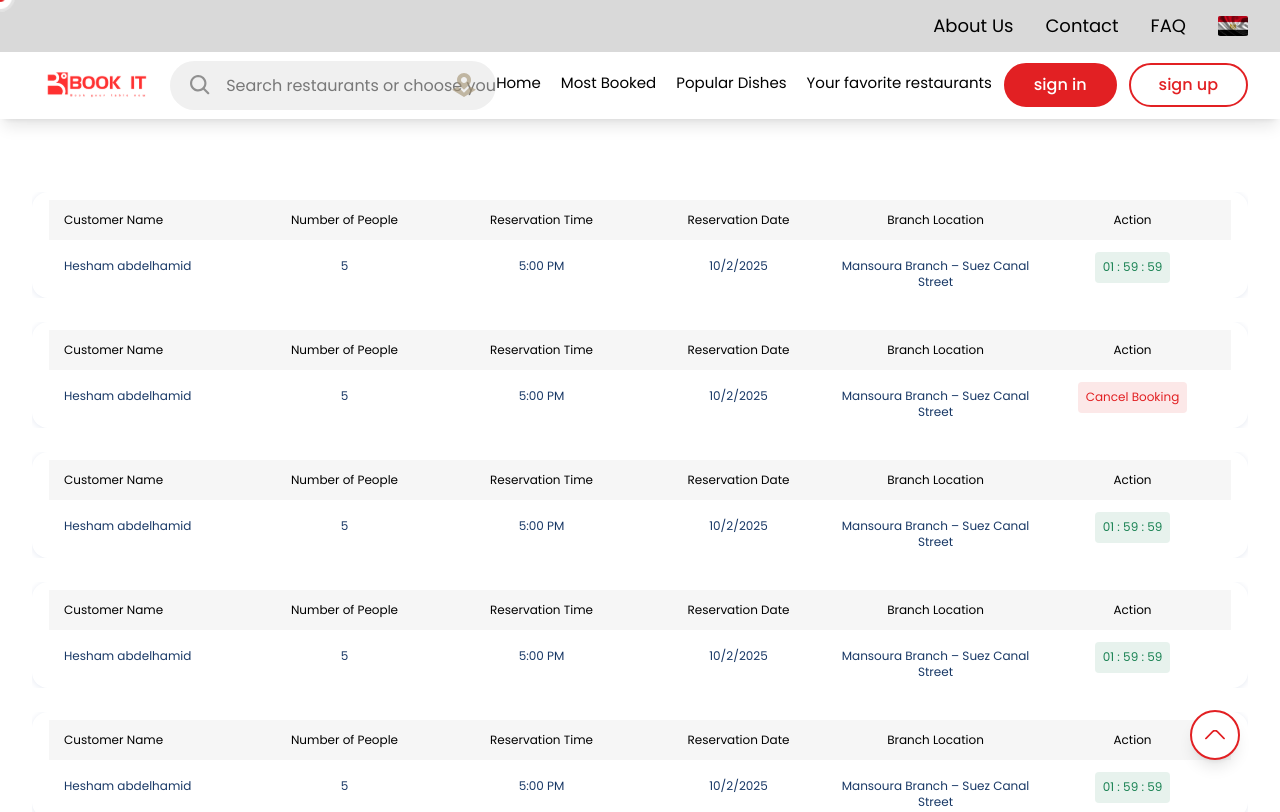
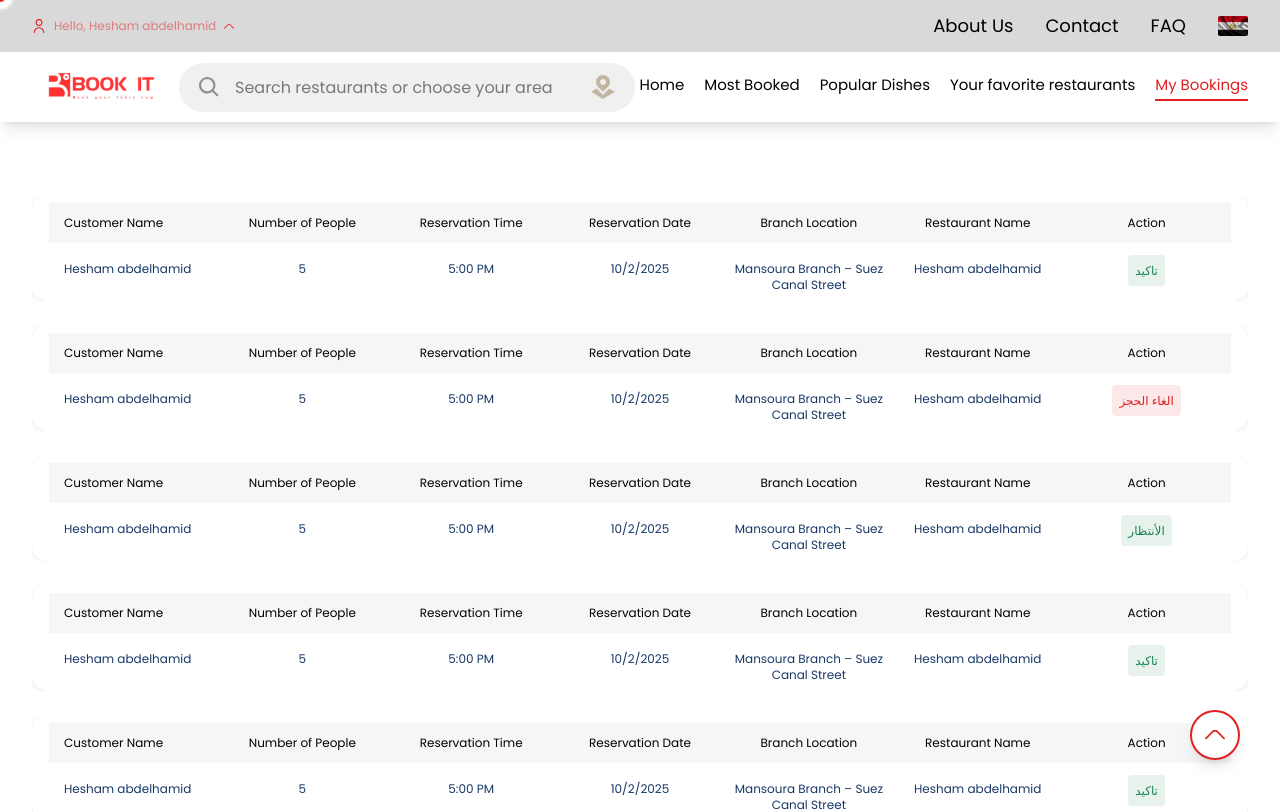
Before and after one commit to youseframy367/BookIt, a Next.js app: page /my-bookits in a window 1280 px wide. Shown: the top 812 px of the page. Built offline with nearby package versions, Linux system fonts and the light colour scheme.

Commit message:
update page my bookits

```diff
--- a/app/(main)/context/BookingContext.tsx
+++ b/app/(main)/context/BookingContext.tsx
@@ -18,7 +18,7 @@ export function BookingProvider({ children }: { children: React.ReactNode }) {
     const [selectedDate, setSelectedDate] = useState<Date | null>(new Date());
     const [selectedTime, setSelectedTime] = useState<Dayjs | null>(dayjs());
     const [selectedUser, setSelectedUser] = useState<string | null>(null);
-    const [activeUser, setActiveUser] = useState<boolean>(false);
+    const [activeUser, setActiveUser] = useState<boolean>(true);
 
     return (
         <BookingContext.Provider value={{ activeUser, selectedDate, setSelectedDate, selectedTime, setSelectedTime, selectedUser, setSelectedUser }}>
--- a/app/(main)/my-bookits/page.tsx
+++ b/app/(main)/my-bookits/page.tsx
@@ -3,10 +3,11 @@
 import { useBookitsData } from "@/app/data/dataBookits";
 import { useState } from "react";
 import Image from "next/image";
+import { useTranslationSetup } from "@/app/hooks/useTranslationSetup";
 
 export default function MyBookits() {
     const bookits = useBookitsData();
-
+    const { t, mounted } = useTranslationSetup();
     const [removeRoles, setRemovRoles] = useState(false)
 
     return (
@@ -65,42 +66,48 @@ export default function MyBookits() {
                                         <div className="rounded-[4px] text-xs font-normal flex">
                                             <div className="flex flex-col gap-[18px] w-full">
                                                 <div className="w-full bg-[var(--color-light-gray)] py-[12px] ps-[15px]">
-                                                    <span>Customer Name</span>
+                                                    <span>{mounted ? t("customer-name") : "..."}</span>
                                                 </div>
                                                 <span className="text-[var(--color-dark-blue-gray)] ps-[15px]">{item.name}</span>
                                             </div>
                                             <div className="flex flex-col text-center gap-[18px] w-full">
                                                 <div className="w-full bg-[var(--color-light-gray)] py-[12px]">
-                                                    <span>Number of People</span>
+                                                    <span>{mounted ? t("number-of-people") : "..."}</span>
                                                 </div>
                                                 <span className="text-[var(--color-dark-blue-gray)]">{item.numberOfPepole}</span>
                                             </div>
                                             <div className="flex flex-col text-center gap-[18px] w-full">
                                                 <div className="w-full bg-[var(--color-light-gray)] py-[12px]">
-                                                    <span>Reservation Time</span>
+                                                    <span>{mounted ? t("reservation-time") : "..."}</span>
                                                 </div>
                                                 <span className="text-[var(--color-dark-blue-gray)]">{item.reservationTime}</span>
                                             </div>
                                             <div className="flex flex-col text-center gap-[18px] w-full">
                                                 <div className="w-full bg-[var(--color-light-gray)] py-[12px]">
-                                                    <span>Reservation Date</span>
+                                                    <span>{mounted ? t("reservation-date") : "..."}</span>
                                                 </div>
                                                 <span className="text-[var(--color-dark-blue-gray)]">{item.reservationDate}</span>
                                             </div>
                                             <div className="flex flex-col text-center gap-[18px] w-full">
                                                 <div className="w-full bg-[var(--color-light-gray)] py-[12px]">
-                                                    <span>Branch Location</span>
+                                                    <span>{mounted ? t("branch-location") : "..."}</span>
                                                 </div>
                                                 <span className="text-[var(--color-dark-blue-gray)]">{item.branchLocation}</span>
                                             </div>
                                             <div className="flex flex-col text-center gap-[18px] w-full">
                                                 <div className="w-full bg-[var(--color-light-gray)] py-[12px]">
-                                                    <span>Action</span>
+                                                    <span>{mounted ? t("reservation-name") : "..."}</span>
+                                                </div>
+                                                <span className="text-[var(--color-dark-blue-gray)]">{item.name}</span>
+                                            </div>
+                                            <div className="flex flex-col text-center gap-[18px] w-full">
+                                                <div className="w-full bg-[var(--color-light-gray)] py-[12px]">
+                                                    <span>{mounted ? t("action") : "..."}</span>
                                                 </div>
                                                 <div className="flex justify-center">
                                                     <div onClick={() => {
-                                                        item.action == 'Cancel Booking' && setRemovRoles(true)
-                                                    }} className={`relative bottom-[6px] rounded-[4px] ${item.action == 'Cancel Booking' ? 'cursor-pointer text-[var(--strong-red)] bg-[var(--color-danger-light)]' : 'text-[var(--color-green-1)] bg-[var(--color-black-seven)]'} p-[7.5px]`}>
+                                                        item.action == "الغاء الحجز" && setRemovRoles(true)
+                                                    }} className={`relative bottom-[6px] rounded-[4px] ${item.action == "الغاء الحجز" ? 'cursor-pointer text-[var(--strong-red)] bg-[var(--color-danger-light)]' : 'text-[var(--color-green-1)] bg-[var(--color-black-seven)]'} p-[7.5px]`}>
                                                         <span>{item.action}</span>
                                                     </div>
                                                 </div>
--- a/app/data/dataBookits.ts
+++ b/app/data/dataBookits.ts
@@ -1,12 +1,20 @@
 export const useBookitsData = () => {
     return [
-        { name: "Hesham abdelhamid", numberOfPepole: 5, reservationTime: "5:00 PM", reservationDate: "10/2/2025", branchLocation: "Mansoura Branch – Suez Canal Street", action: "01 : 59 : 59" },
-        { name: "Hesham abdelhamid", numberOfPepole: 5, reservationTime: "5:00 PM", reservationDate: "10/2/2025", branchLocation: "Mansoura Branch – Suez Canal Street", action: "Cancel Booking" },
-        { name: "Hesham abdelhamid", numberOfPepole: 5, reservationTime: "5:00 PM", reservationDate: "10/2/2025", branchLocation: "Mansoura Branch – Suez Canal Street", action: "01 : 59 : 59" },
-        { name: "Hesham abdelhamid", numberOfPepole: 5, reservationTime: "5:00 PM", reservationDate: "10/2/2025", branchLocation: "Mansoura Branch – Suez Canal Street", action: "01 : 59 : 59" },
-        { name: "Hesham abdelhamid", numberOfPepole: 5, reservationTime: "5:00 PM", reservationDate: "10/2/2025", branchLocation: "Mansoura Branch – Suez Canal Street", action: "01 : 59 : 59" },
-        { name: "Hesham abdelhamid", numberOfPepole: 5, reservationTime: "5:00 PM", reservationDate: "10/2/2025", branchLocation: "Mansoura Branch – Suez Canal Street", action: "01 : 59 : 59" },
-        { name: "Hesham abdelhamid", numberOfPepole: 5, reservationTime: "5:00 PM", reservationDate: "10/2/2025", branchLocation: "Mansoura Branch – Suez Canal Street", action: "01 : 59 : 59" },
-        { name: "Hesham abdelhamid", numberOfPepole: 5, reservationTime: "5:00 PM", reservationDate: "10/2/2025", branchLocation: "Mansoura Branch – Suez Canal Street", action: "01 : 59 : 59" },
+        { name: "Hesham abdelhamid", numberOfPepole: 5, reservationTime: "5:00 PM", reservationDate: "10/2/2025", branchLocation: "Mansoura Branch – Suez Canal Street", action: "تاكيد" },
+        { name: "Hesham abdelhamid", numberOfPepole: 5, reservationTime: "5:00 PM", reservationDate: "10/2/2025", branchLocation: "Mansoura Branch – Suez Canal Street", action: "الغاء الحجز" },
+        { name: "Hesham abdelhamid", numberOfPepole: 5, reservationTime: "5:00 PM", reservationDate: "10/2/2025", branchLocation: "Mansoura Branch – Suez Canal Street", action: "الأنتظار" },
+        { name: "Hesham abdelhamid", numberOfPepole: 5, reservationTime: "5:00 PM", reservationDate: "10/2/2025", branchLocation: "Mansoura Branch – Suez Canal Street", action: "تاكيد" },
+        { name: "Hesham abdelhamid", numberOfPepole: 5, reservationTime: "5:00 PM", reservationDate: "10/2/2025", branchLocation: "Mansoura Branch – Suez Canal Street", action: "تاكيد" },
+        { name: "Hesham abdelhamid", numberOfPepole: 5, reservationTime: "5:00 PM", reservationDate: "10/2/2025", branchLocation: "Mansoura Branch – Suez Canal Street", action: "تاكيد" },
+        { name: "Hesham abdelhamid", numberOfPepole: 5, reservationTime: "5:00 PM", reservationDate: "10/2/2025", branchLocation: "Mansoura Branch – Suez Canal Street", action: "تاكيد" },
+        { name: "Hesham abdelhamid", numberOfPepole: 5, reservationTime: "5:00 PM", reservationDate: "10/2/2025", branchLocation: "Mansoura Branch – Suez Canal Street", action: "تاكيد" },
+        // { name: "Hesham abdelhamid", numberOfPepole: 5, reservationTime: "5:00 PM", reservationDate: "10/2/2025", branchLocation: "Mansoura Branch – Suez Canal Street", action: "01 : 59 : 59" },
+        // { name: "Hesham abdelhamid", numberOfPepole: 5, reservationTime: "5:00 PM", reservationDate: "10/2/2025", branchLocation: "Mansoura Branch – Suez Canal Street", action: "Cancel Booking" },
+        // { name: "Hesham abdelhamid", numberOfPepole: 5, reservationTime: "5:00 PM", reservationDate: "10/2/2025", branchLocation: "Mansoura Branch – Suez Canal Street", action: "01 : 59 : 59" },
+        // { name: "Hesham abdelhamid", numberOfPepole: 5, reservationTime: "5:00 PM", reservationDate: "10/2/2025", branchLocation: "Mansoura Branch – Suez Canal Street", action: "01 : 59 : 59" },
+        // { name: "Hesham abdelhamid", numberOfPepole: 5, reservationTime: "5:00 PM", reservationDate: "10/2/2025", branchLocation: "Mansoura Branch – Suez Canal Street", action: "01 : 59 : 59" },
+        // { name: "Hesham abdelhamid", numberOfPepole: 5, reservationTime: "5:00 PM", reservationDate: "10/2/2025", branchLocation: "Mansoura Branch – Suez Canal Street", action: "01 : 59 : 59" },
+        // { name: "Hesham abdelhamid", numberOfPepole: 5, reservationTime: "5:00 PM", reservationDate: "10/2/2025", branchLocation: "Mansoura Branch – Suez Canal Street", action: "01 : 59 : 59" },
+        // { name: "Hesham abdelhamid", numberOfPepole: 5, reservationTime: "5:00 PM", reservationDate: "10/2/2025", branchLocation: "Mansoura Branch – Suez Canal Street", action: "01 : 59 : 59" },
     ];
 };
--- a/app/language/ar.json
+++ b/app/language/ar.json
@@ -177,5 +177,11 @@
     "subscribe-news-letter": "اشترك في النشرة الإخبارية",
     "search-for-restaurants": "ابحث عن المطاعم التي تريدها وابدأ الحجز معها الآن.",
     "my-bookings": "حجوزاتي",
-    "sign-out": "تسجيل الخروج"
+    "sign-out": "تسجيل الخروج",
+    "customer-name": "اسم العميل",
+    "reservation-time": "وقت الحجز",
+    "reservation-date": "تاريخ الحجز",
+    "branch-location": "موقع الفرع",
+    "action": "الإجراء",
+    "reservation-name": "اسم المطعم"
 }
--- a/app/language/en.json
+++ b/app/language/en.json
@@ -177,5 +177,11 @@
     "subscribe-news-letter": "Subscribe to Newsletter",
     "search-for-restaurants": "Search for the restaurants you want and start booking with them now.",
     "my-bookings": "My Bookings",
-    "sign-out": "Sign-out"
+    "sign-out": "Sign-out",
+    "customer-name": "Customer Name",
+    "reservation-time": "Reservation Time",
+    "reservation-date": "Reservation Date",
+    "branch-location": "Branch Location",
+    "action": "Action",
+    "reservation-name": "Restaurant Name"
 }
```
